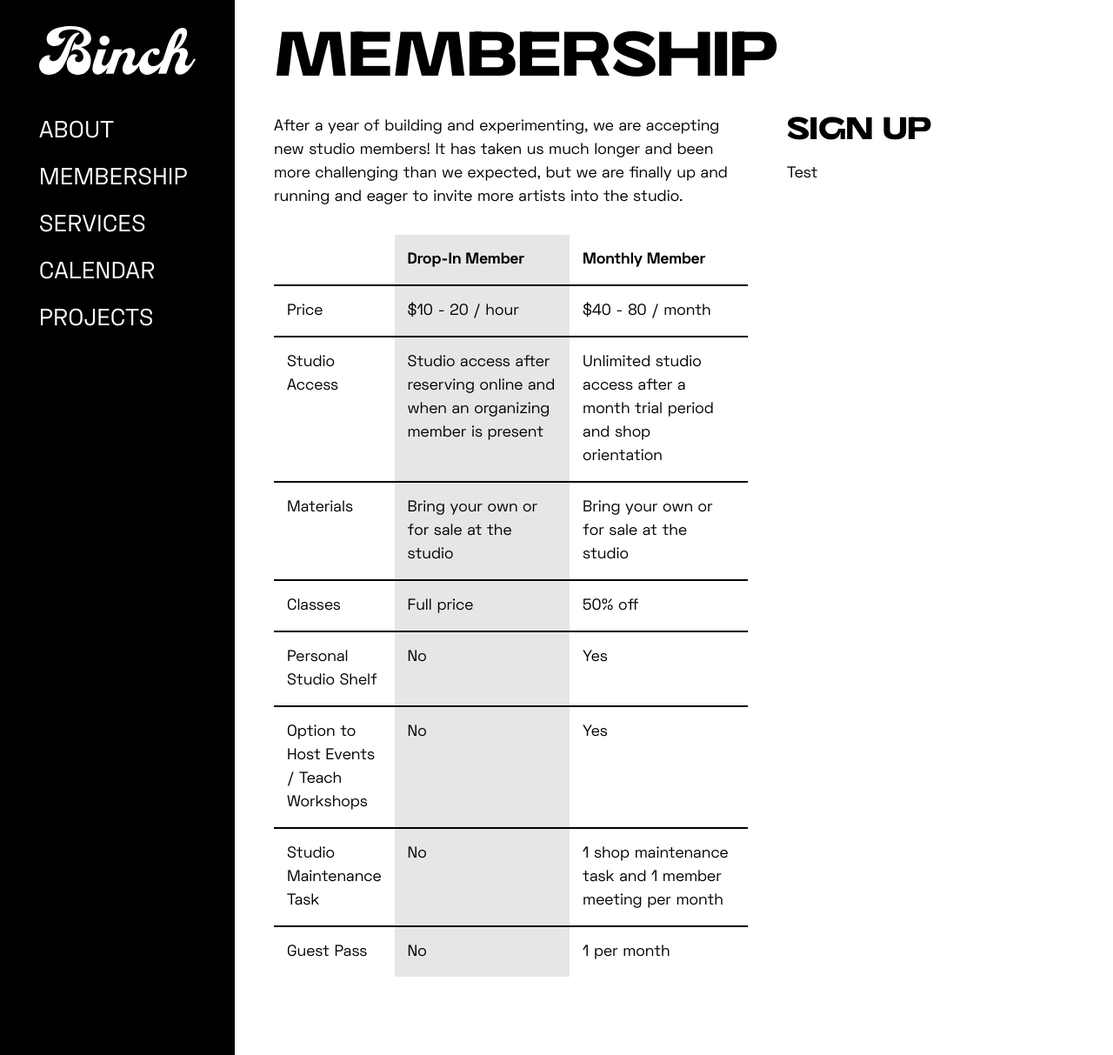
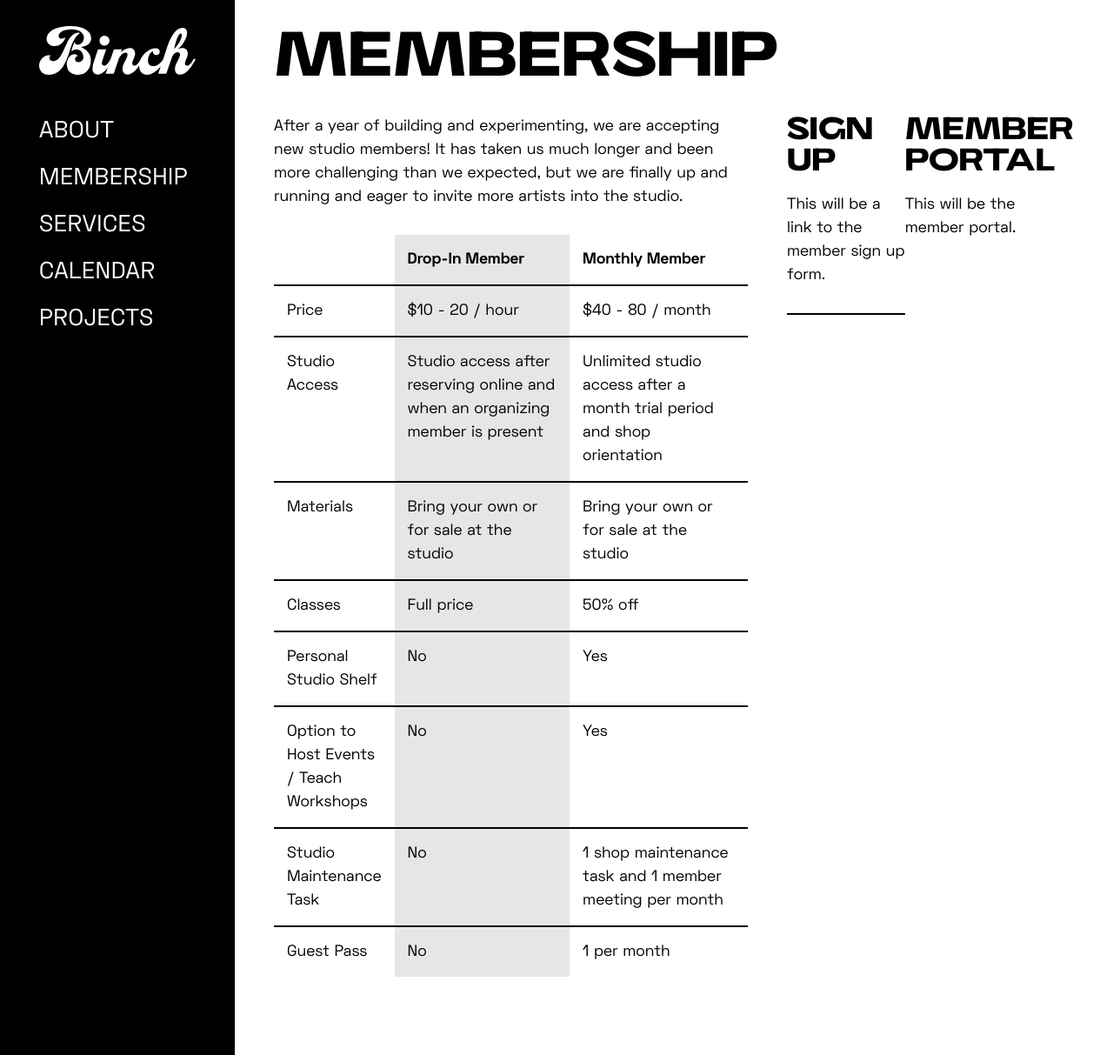
Before and after one commit to tychohoran/binchpress, a Jekyll site: the page built from membership.markdown, in a window 1280 px wide and 1213 px high. Shown: the whole window at 87% size. Built offline with Jekyll 4.4.1, drawn with Linux system fonts in a browser that asks for light colours.

Commit message:
Updated Membership

```diff
--- a/membership.markdown
+++ b/membership.markdown
@@ -3,7 +3,8 @@ title: Membership
 permalink: "/membership/"
 position: 1
 More Info:
-  Sign Up Text: Test
+  Sign Up Text: This will be a link to the member sign up form.
+  Member Portal Text: This will be the member portal.
 Member Tiers:
   Drop-In Member:
     Price: "$10 - 20 / hour"
```
